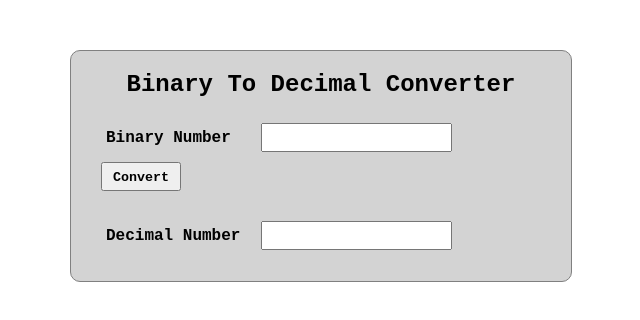
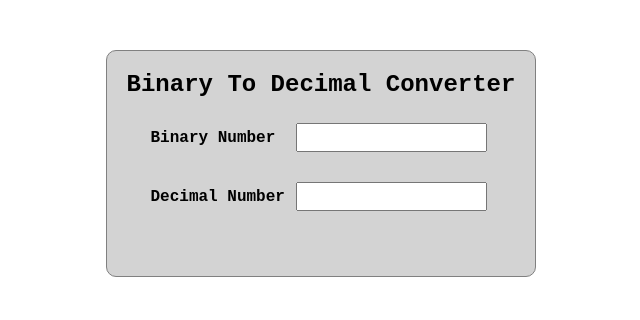
Before and after one commit to renancvalladao/bin-to-dec, a React (Create React App) app: page / in a window 1280 px wide. Shown: the top 320 px of the page, without its empty margins (319-959 px from the left). Built offline with nearby package versions, Linux system fonts and the light colour scheme.

Commit message:
Removing button and fixing css

```diff
--- a/src/App.css
+++ b/src/App.css
@@ -1,6 +1,5 @@
 .binary-converter {
-  width: 500px;
-  height: 230px;
+  width: fit-content;
   border-style: solid;
   border-color: gray;
   border-width: 1px;
@@ -11,19 +10,24 @@
   margin-top: 50px;
 }
 
+@media (max-width: 350px) {
+  .binary-converter .input {
+    text-align: center;
+  }
+}
+
 .binary-converter .name {
   text-align: center;
+  margin: 20px;
 }
 
 .binary-converter .input {
+  width: fit-content;
   margin: auto;
-  width: 90%;
   margin-bottom: 20px;
 }
 
 .binary-converter .input label {
-  margin: 5px;
-  padding: 5px;
   width: 140px;
   display: inline-block;
   font-weight: bold;
@@ -38,15 +42,8 @@
   outline-width: 0;
 }
 
-.binary-converter .input button {
-  margin: 5px;
-  padding: 6px 10px 4px 10px;
-  display: inline-block;
-  font-family: inherit;
-  font-weight: bold;
-}
-
-.binary-converter p {
+.binary-converter .error {
+  min-height: 40px;
   text-align: center;
   color: red;
   font-weight: bold;
--- a/src/components/BinaryConverter.js
+++ b/src/components/BinaryConverter.js
@@ -6,19 +6,21 @@ function BinaryConverter() {
     const [decimalOutput, setDecimalOutput] = useState('')
     const [error, setError] = useState('')
 
-    const onClick = () => {
-        if (binaryInput.length === 0) {
-            setError('Empty input')
+    const convertFromBinToDec = (binaryNum) => {
+        setBinaryInput(binaryNum)
+
+        if (binaryNum.length === 0) {
             setDecimalOutput('')
+            setError('')
             return
         }
 
         let result = 0
-        for (let i = 0; i < binaryInput.length; i++) {
-            if (binaryInput[i] === '1') {
-                result += 2 ** (binaryInput.length - i - 1)
+        for (let i = 0; i < binaryNum.length; i++) {
+            if (binaryNum[i] === '1') {
+                result += 2 ** (binaryNum.length - i - 1)
             }
-            else if (binaryInput[i] !== '0') {
+            else if (binaryNum[i] !== '0') {
                 setDecimalOutput('')
                 setError("Input must contain only 0's and 1's")
                 return
@@ -39,14 +41,18 @@ function BinaryConverter() {
             <h2 className="name">Binary To Decimal Converter</h2>
             <div className="input">
                 <label htmlFor="binary-input">Binary Number</label>
-                <input type="text" id="binary-input" value={binaryInput} onChange={e => setBinaryInput(e.target.value)} onKeyPress={onKeyPress} autoComplete="off" />
-                <button onClick={onClick}>Convert</button>
+                <input type="text" id="binary-input" value={binaryInput} onChange={e => {
+                    convertFromBinToDec(e.target.value)
+                }
+                } onKeyPress={onKeyPress} autoComplete="off" />
             </div>
             <div className="input">
                 <label>Decimal Number</label>
                 <input type="text" value={decimalOutput} readOnly autoComplete="off" />
             </div>
-            {error ? <p>Error: {error}</p> : ''}
+            <div className="error">
+                {error ? <p>Error: {error}</p> : ''}
+            </div>
         </div>
     )
 }
```
